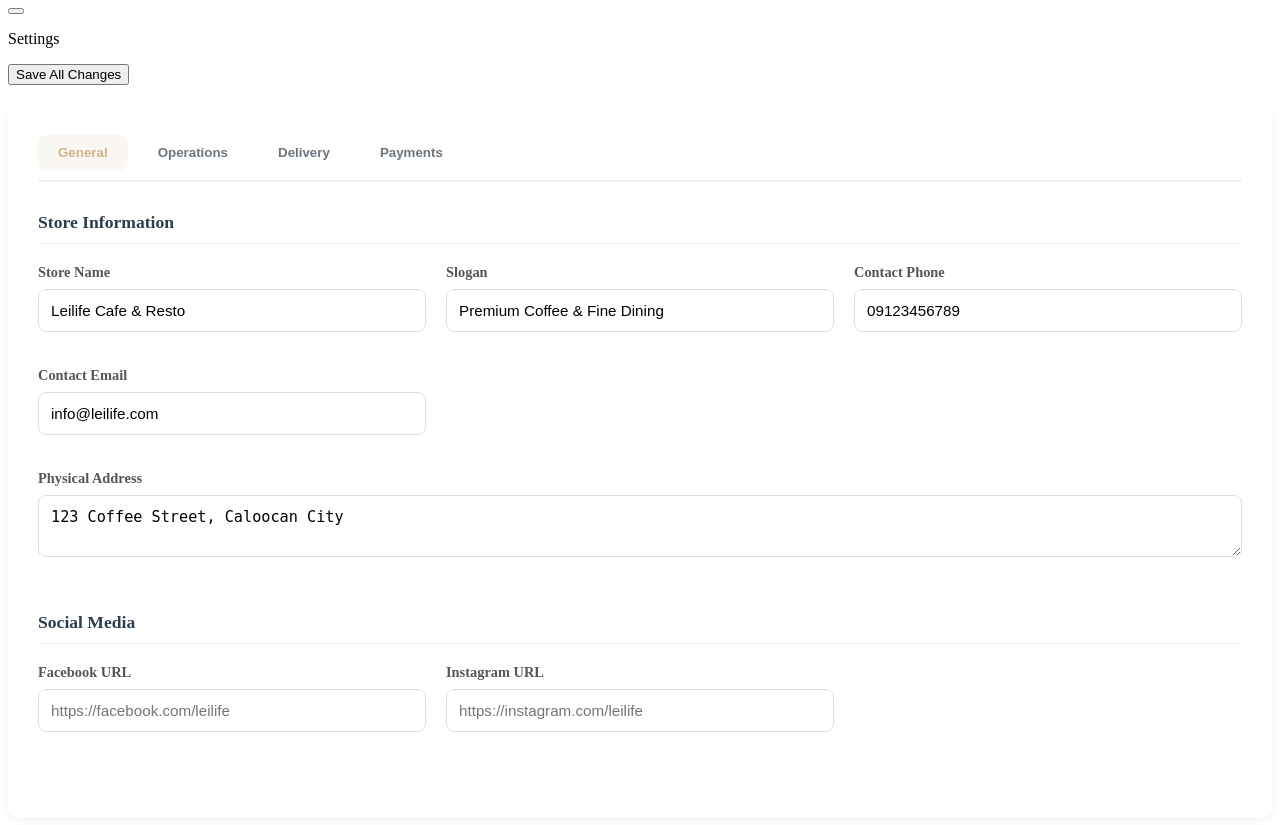
After one commit to Glenmark-2/Leilife-cafe-version-2, a PHP site: page /Leilife_2nd/pages/admin/settings.php in a window 1280 px wide. The commit adds this page. Run offline with PHP 8.4, Linux system fonts and the light colour scheme; data that the repository does not hold is empty.

Commit message:
settings frontend done

```diff
--- /dev/null
+++ b/backend/api/admin/get_settings.php
@@ -0,0 +1,31 @@
+<?php
+header("Content-Type: application/json");
+require_once __DIR__ . '/../../repositories/SettingsRepository.php';
+
+try {
+    $repo = new SettingsRepository();
+    $settings = $repo->getSettings();
+
+    if ($settings) {
+        // Decode JSON opening hours if it's a string
+        if (isset($settings['opening_hours']) && is_string($settings['opening_hours'])) {
+            $settings['opening_hours'] = json_decode($settings['opening_hours'], true);
+        }
+
+        echo json_encode([
+            "success" => true,
+            "data" => $settings
+        ]);
+    } else {
+        echo json_encode([
+            "success" => false,
+            "message" => "Settings not found"
+        ]);
+    }
+} catch (Throwable $e) {
+    http_response_code(500);
+    echo json_encode([
+        "success" => false,
+        "message" => $e->getMessage()
+    ]);
+}
--- a/backend/config/admin_routes.php
+++ b/backend/config/admin_routes.php
@@ -7,5 +7,5 @@ return [
     'products' => __DIR__ . '/../../pages/admin/products.php',
     'sales' => __DIR__ . '/../../pages/admin/sales.php',
     'analytics' => __DIR__ . '/../../pages/admin/analytics.php',
-
+    'settings' => __DIR__ . '/../../pages/admin/settings.php',
 ];
--- a/backend/config/admin_styles_config.php
+++ b/backend/config/admin_styles_config.php
@@ -20,5 +20,7 @@ return [
     'sales' => [
         '../css/admin/sales.css',
     ],
-
+    'settings' => [
+        '../css/admin/settings.css',
+    ],
 ];
--- /dev/null
+++ b/backend/repositories/SettingsRepository.php
@@ -0,0 +1,96 @@
+<?php
+require_once __DIR__ . '/../config/Database.php';
+
+class SettingsRepository
+{
+    private $conn;
+    private $table = "site_settings";
+
+    public function __construct()
+    {
+        $database = new Database();
+        $this->conn = $database->getConnection();
+        $this->ensureTableExists();
+    }
+
+    private function ensureTableExists()
+    {
+        $query = "SHOW TABLES LIKE '" . $this->table . "'";
+        $stmt = $this->conn->prepare($query);
+        $stmt->execute();
+        if ($stmt->rowCount() == 0) {
+            $sql = "CREATE TABLE IF NOT EXISTS site_settings (
+                id INT PRIMARY KEY DEFAULT 1,
+                store_name VARCHAR(255) DEFAULT 'Leilife Cafe & Resto',
+                store_slogan VARCHAR(255) DEFAULT 'Premium Coffee & Fine Dining',
+                store_logo VARCHAR(255) DEFAULT 'logo.png',
+                contact_phone VARCHAR(50) DEFAULT '09123456789',
+                contact_email VARCHAR(100) DEFAULT 'info@leilife.com',
+                physical_address TEXT,
+                facebook_link VARCHAR(255),
+                instagram_link VARCHAR(255),
+                is_store_open BOOLEAN DEFAULT TRUE,
+                order_limit INT DEFAULT 20,
+                opening_hours JSON,
+                delivery_fee DECIMAL(10, 2) DEFAULT 50.00,
+                free_delivery_threshold DECIMAL(10, 2) DEFAULT 1000.00,
+                enable_cod BOOLEAN DEFAULT TRUE,
+                enable_gcash BOOLEAN DEFAULT TRUE,
+                paymongo_public_key VARCHAR(255),
+                paymongo_secret_key VARCHAR(255),
+                updated_at TIMESTAMP DEFAULT CURRENT_TIMESTAMP ON UPDATE CURRENT_TIMESTAMP,
+                CONSTRAINT single_row CHECK (id = 1)
+            );
+            INSERT IGNORE INTO site_settings (id, store_name, physical_address)
+            VALUES (1, 'Leilife Cafe & Resto', '123 Coffee Street, Caloocan City');";
+            $this->conn->exec($sql);
+        }
+    }
+
+    public function getSettings()
+    {
+        $query = "SELECT * FROM " . $this->table . " WHERE id = 1";
+        $stmt = $this->conn->prepare($query);
+        $stmt->execute();
+        return $stmt->fetch(PDO::FETCH_ASSOC);
+    }
+
+    public function updateSettings($data)
+    {
+        $fields = [];
+        $params = [];
+
+        // List of updatable fields
+        $updatable = [
+            'store_name',
+            'store_slogan',
+            'contact_phone',
+            'contact_email',
+            'physical_address',
+            'facebook_link',
+            'instagram_link',
+            'is_store_open',
+            'order_limit',
+            'opening_hours',
+            'delivery_fee',
+            'free_delivery_threshold',
+            'enable_cod',
+            'enable_gcash',
+            'paymongo_public_key',
+            'paymongo_secret_key'
+        ];
+
+        foreach ($updatable as $key) {
+            if (isset($data[$key])) {
+                $fields[] = "$key = :$key";
+                $params[":$key"] = $data[$key];
+            }
+        }
+
+        if (empty($fields)) return false;
+
+        $query = "UPDATE " . $this->table . " SET " . implode(", ", $fields) . " WHERE id = 1";
+        $stmt = $this->conn->prepare($query);
+        return $stmt->execute($params);
+    }
+}
--- a/components/admin/nav_bar.php
+++ b/components/admin/nav_bar.php
@@ -38,7 +38,7 @@
     echo sidebarButton("../public/assets/leilife.png", "Reviews", "admin.php?page=reviews");
     echo sidebarButton("../public/assets/sales.png", "Sales", "admin.php?page=sales");
     echo sidebarButton("../public/assets/analytics.png", "Analytics", "admin.php?page=analytics");
-    echo sidebarButton("../public/assets/settings.png", "Settings", "#");
+    echo sidebarButton("../public/assets/settings.png", "Settings", "admin.php?page=settings");
 
     ?>
 
--- /dev/null
+++ b/css/admin/settings.css
@@ -0,0 +1,221 @@
+.settings-container {
+    background: #fff;
+    padding: 30px;
+    border-radius: 12px;
+    box-shadow: 0 4px 15px rgba(0, 0, 0, 0.05);
+    margin-top: 20px;
+}
+
+.settings-tabs {
+    display: flex;
+    gap: 10px;
+    border-bottom: 2px solid #f1f1f1;
+    margin-bottom: 30px;
+    padding-bottom: 10px;
+}
+
+.tab-btn {
+    background: none;
+    border: none;
+    padding: 10px 20px;
+    font-weight: 600;
+    color: #6c757d;
+    cursor: pointer;
+    transition: all 0.3s;
+    border-radius: 8px;
+}
+
+.tab-btn:hover {
+    background: #f8f9fa;
+    color: #2c3e50;
+}
+
+.tab-btn.active {
+    color: #d0b28c;
+    background: rgba(208, 178, 140, 0.1);
+}
+
+.tab-content {
+    display: none;
+}
+
+.tab-content.active {
+    display: block;
+    animation: fadeIn 0.3s ease;
+}
+
+@keyframes fadeIn {
+    from {
+        opacity: 0;
+        transform: translateY(10px);
+    }
+
+    to {
+        opacity: 1;
+        transform: translateY(0);
+    }
+}
+
+.settings-section {
+    margin-bottom: 40px;
+}
+
+.settings-section h3 {
+    font-size: 1.1rem;
+    color: #2c3e50;
+    margin-bottom: 20px;
+    padding-bottom: 10px;
+    border-bottom: 1px solid #eee;
+    font-weight: 700;
+}
+
+.form-grid {
+    display: grid;
+    grid-template-columns: repeat(auto-fill, minmax(300px, 1fr));
+    gap: 20px;
+}
+
+.form-group {
+    display: flex;
+    flex-direction: column;
+    gap: 8px;
+    margin-bottom: 15px;
+}
+
+.form-group.full-width {
+    grid-column: 1 / -1;
+}
+
+.form-group label {
+    font-weight: 600;
+    font-size: 0.9rem;
+    color: #555;
+}
+
+.form-group input,
+.form-group textarea,
+.form-group select {
+    padding: 12px;
+    border: 1px solid #ddd;
+    border-radius: 8px;
+    font-size: 0.95rem;
+    transition: border-color 0.3s;
+}
+
+.form-group input:focus,
+.form-group textarea:focus {
+    border-color: #d0b28c;
+    outline: none;
+    box-shadow: 0 0 0 3px rgba(208, 178, 140, 0.1);
+}
+
+.help-text {
+    font-size: 0.8rem;
+    color: #888;
+    margin-top: 4px;
+}
+
+.warning-text {
+    font-size: 0.85rem;
+    color: #dc3545;
+    background: #fff5f5;
+    padding: 10px;
+    border-radius: 6px;
+    margin-top: 10px;
+}
+
+/* Toggle Switch Styling */
+.toggle-group {
+    flex-direction: row;
+    justify-content: space-between;
+    align-items: center;
+    padding: 15px;
+    background: #f8f9fa;
+    border-radius: 10px;
+    margin-bottom: 15px;
+}
+
+.toggle-info strong {
+    display: block;
+    font-size: 1rem;
+}
+
+.toggle-info p {
+    margin: 0;
+    font-size: 0.85rem;
+    color: #6c757d;
+}
+
+.switch {
+    position: relative;
+    display: inline-block;
+    width: 60px;
+    height: 34px;
+}
+
+.switch input {
+    opacity: 0;
+    width: 0;
+    height: 0;
+}
+
+.slider {
+    position: absolute;
+    cursor: pointer;
+    top: 0;
+    left: 0;
+    right: 0;
+    bottom: 0;
+    background-color: #ccc;
+    transition: .4s;
+}
+
+.slider:before {
+    position: absolute;
+    content: "";
+    height: 26px;
+    width: 26px;
+    left: 4px;
+    bottom: 4px;
+    background-color: white;
+    transition: .4s;
+}
+
+input:checked+.slider {
+    background-color: #d0b28c;
+}
+
+input:checked+.slider:before {
+    transform: translateX(26px);
+}
+
+.slider.round {
+    border-radius: 34px;
+}
+
+.slider.round:before {
+    border-radius: 50%;
+}
+
+/* Opening Hours Grid */
+.hours-row {
+    display: grid;
+    grid-template-columns: 100px 1fr 1fr;
+    gap: 15px;
+    align-items: center;
+    margin-bottom: 10px;
+}
+
+.hours-row label {
+    font-weight: bold;
+}
+
+@media (max-width: 600px) {
+    .settings-tabs {
+        flex-wrap: wrap;
+    }
+
+    .form-grid {
+        grid-template-columns: 1fr;
+    }
+}
--- /dev/null
+++ b/pages/admin/settings.php
@@ -0,0 +1,156 @@
+<?php
+// Settings page
+?>
+<div class="title-content">
+    <div class="title-div">
+        <button class="hamburger" id="hamburger" onclick="toggleSidebar()">
+            <span></span>
+            <span></span>
+            <span></span>
+        </button>
+        <p class="title">Settings</p>
+    </div>
+    <button type="submit" form="settingsForm" class="btn-primary-custom btns" id="saveSettingsBtn">Save All Changes</button>
+</div>
+
+<div class="settings-container">
+    <form id="settingsForm">
+        <div class="settings-tabs">
+            <button type="button" class="tab-btn active" data-tab="general">General</button>
+            <button type="button" class="tab-btn" data-tab="operations">Operations</button>
+            <button type="button" class="tab-btn" data-tab="delivery">Delivery</button>
+            <button type="button" class="tab-btn" data-tab="payments">Payments</button>
+        </div>
+
+        <div class="tab-content active" id="general">
+            <div class="settings-section">
+                <h3>Store Information</h3>
+                <div class="form-grid">
+                    <div class="form-group">
+                        <label>Store Name</label>
+                        <input type="text" name="store_name" id="store_name" placeholder="Leilife Cafe & Resto">
+                    </div>
+                    <div class="form-group">
+                        <label>Slogan</label>
+                        <input type="text" name="store_slogan" id="store_slogan" placeholder="Premium Coffee & Fine Dining">
+                    </div>
+                    <div class="form-group">
+                        <label>Contact Phone</label>
+                        <input type="text" name="contact_phone" id="contact_phone">
+                    </div>
+                    <div class="form-group">
+                        <label>Contact Email</label>
+                        <input type="email" name="contact_email" id="contact_email">
+                    </div>
+                    <div class="form-group full-width">
+                        <label>Physical Address</label>
+                        <textarea name="physical_address" id="physical_address" rows="2"></textarea>
+                    </div>
+                </div>
+            </div>
+
+            <div class="settings-section">
+                <h3>Social Media</h3>
+                <div class="form-grid">
+                    <div class="form-group">
+                        <label>Facebook URL</label>
+                        <input type="url" name="facebook_link" id="facebook_link" placeholder="https://facebook.com/leilife">
+                    </div>
+                    <div class="form-group">
+                        <label>Instagram URL</label>
+                        <input type="url" name="instagram_link" id="instagram_link" placeholder="https://instagram.com/leilife">
+                    </div>
+                </div>
+            </div>
+        </div>
+
+        <div class="tab-content" id="operations">
+            <div class="settings-section">
+                <h3>Store Status</h3>
+                <div class="form-group toggle-group">
+                    <div class="toggle-info">
+                        <strong>Live Store Status</strong>
+                        <p>When closed, customers can browse but not order.</p>
+                    </div>
+                    <label class="switch">
+                        <input type="checkbox" name="is_store_open" id="is_store_open">
+                        <span class="slider round"></span>
+                    </label>
+                </div>
+            </div>
+
+            <div class="settings-section">
+                <h3>Opening Hours</h3>
+                <div id="openingHoursContainer">
+                    <!-- Populated by JS -->
+                </div>
+            </div>
+
+            <div class="settings-section">
+                <h3>Order Capacity</h3>
+                <div class="form-group">
+                    <label>Simultaneous Order Limit</label>
+                    <input type="number" name="order_limit" id="order_limit" min="1">
+                    <p class="help-text">Maximum active orders allowed at once.</p>
+                </div>
+            </div>
+        </div>
+
+        <div class="tab-content" id="delivery">
+            <div class="settings-section">
+                <h3>Delivery Fees</h3>
+                <div class="form-grid">
+                    <div class="form-group">
+                        <label>Standard Delivery Fee (₱)</label>
+                        <input type="number" name="delivery_fee" id="delivery_fee" step="0.01">
+                    </div>
+                    <div class="form-group">
+                        <label>Free Delivery Threshold (₱)</label>
+                        <input type="number" name="free_delivery_threshold" id="free_delivery_threshold" step="0.01">
+                        <p class="help-text">Set to 0 to disable free delivery.</p>
+                    </div>
+                </div>
+            </div>
+        </div>
+
+        <div class="tab-content" id="payments">
+            <div class="settings-section">
+                <h3>Payment Methods</h3>
+                <div class="form-group toggle-group">
+                    <div class="toggle-info">
+                        <strong>Cash on Delivery (COD)</strong>
+                    </div>
+                    <label class="switch">
+                        <input type="checkbox" name="enable_cod" id="enable_cod">
+                        <span class="slider round"></span>
+                    </label>
+                </div>
+                <div class="form-group toggle-group">
+                    <div class="toggle-info">
+                        <strong>E-Wallet (GCash via PayMongo)</strong>
+                    </div>
+                    <label class="switch">
+                        <input type="checkbox" name="enable_gcash" id="enable_gcash">
+                        <span class="slider round"></span>
+                    </label>
+                </div>
+            </div>
+
+            <div class="settings-section paymongo-config">
+                <h3>PayMongo API Credentials</h3>
+                <div class="form-group">
+                    <label>Public Key</label>
+                    <input type="password" name="paymongo_public_key" id="paymongo_public_key">
+                </div>
+                <div class="form-group">
+                    <label>Secret Key</label>
+                    <input type="password" name="paymongo_secret_key" id="paymongo_secret_key">
+                </div>
+                <p class="warning-text"><i class="bi bi-shield-lock"></i> Sensitive keys are hidden. Use with caution.</p>
+            </div>
+        </div>
+    </form>
+</div>
+
+<link rel="stylesheet" href="/Leilife_2nd/css/admin/settings.css">
+<script src="/Leilife_2nd/scripts/admin/settings.js"></script>
```
Also changed, not shown: backend/api/admin/update_settings.php (added, +50 -0 lines), scripts/admin/settings.js (added, +117 -0 lines).
